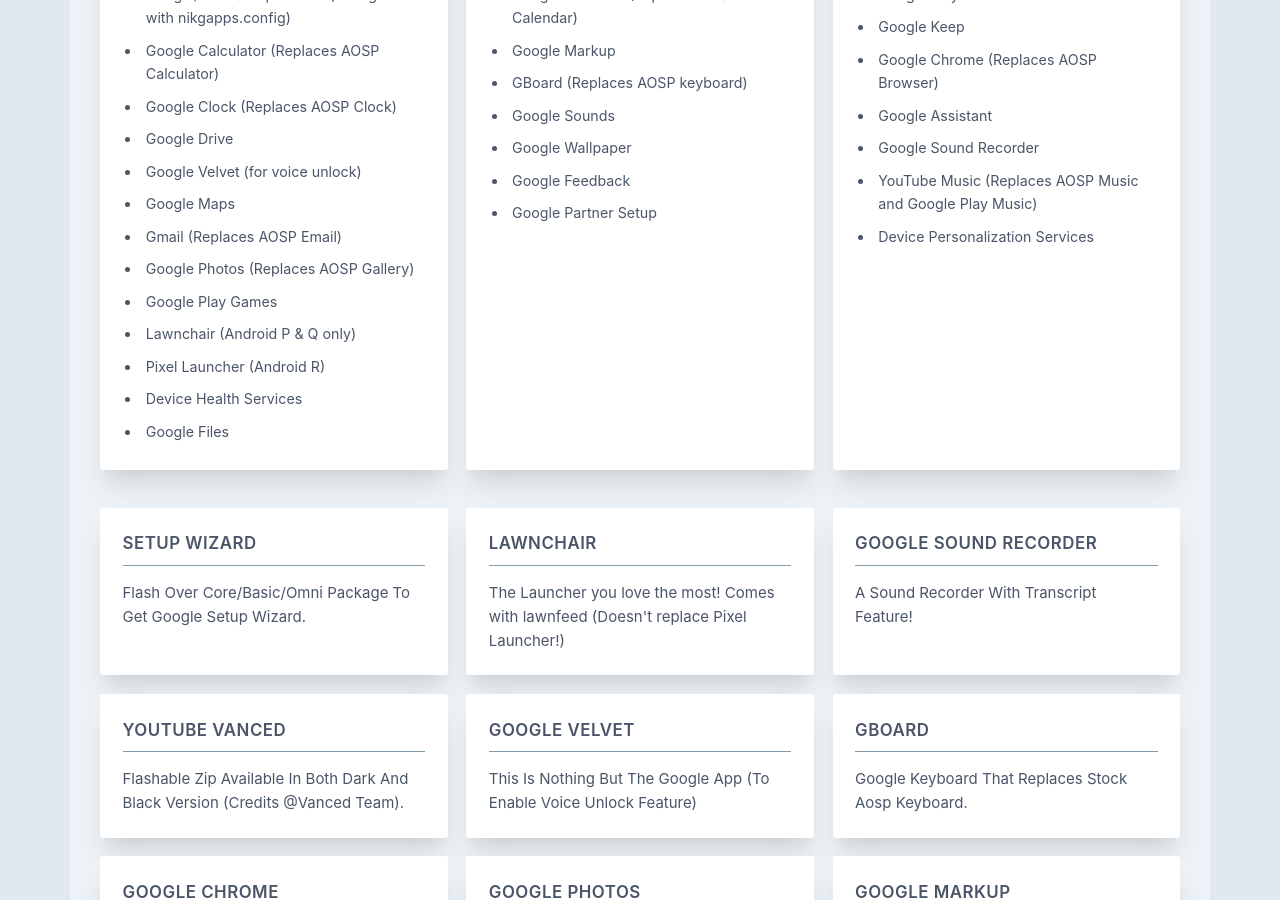
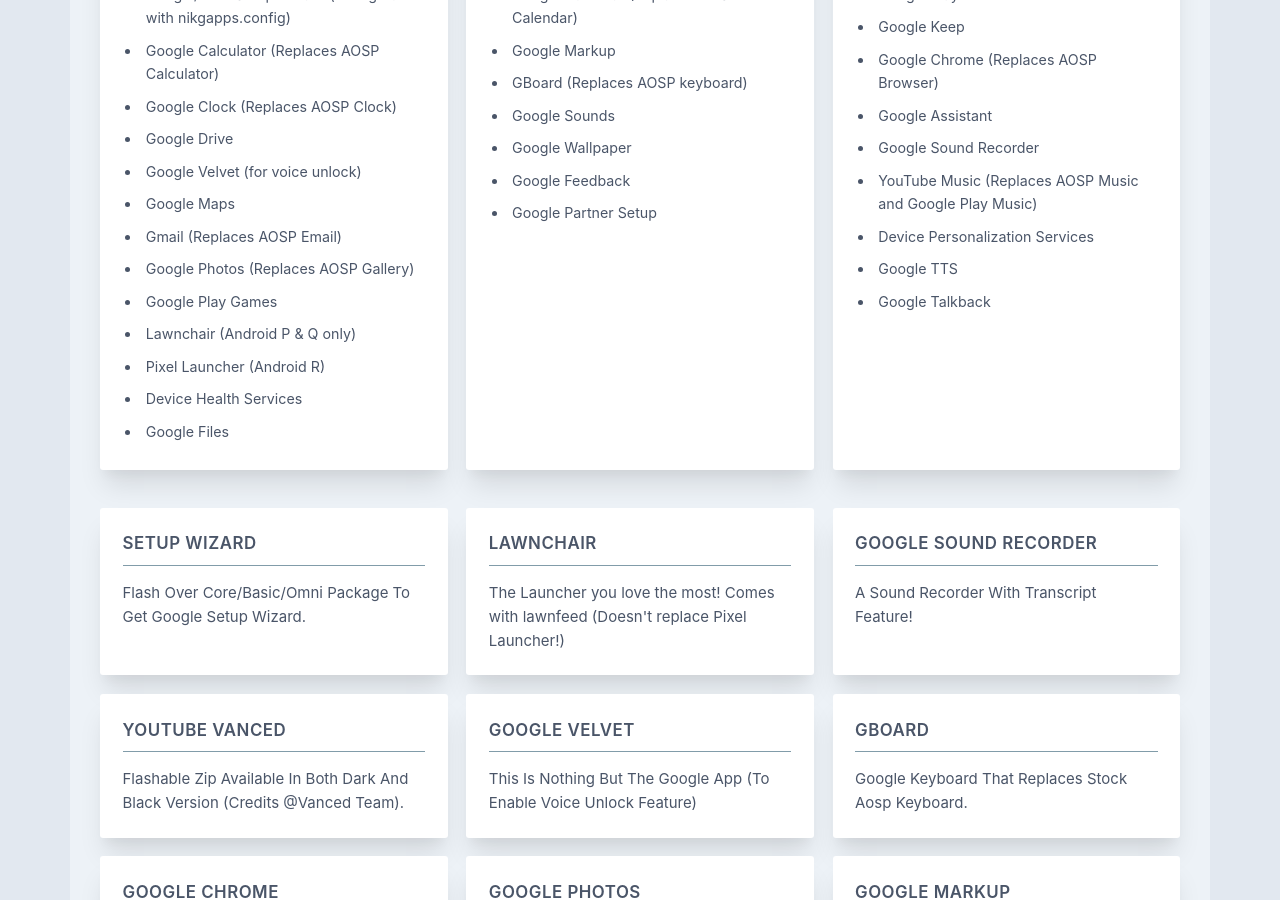
Before and after one commit to nikgapps/nikgapps.github.io, a Jekyll site: the page built from downloads.html, in a window 1280 px wide and 900 px high, scrolled down 865 px. Built offline with Jekyll 4.4.1, drawn with Linux system fonts in a browser that asks for light colours; some web fonts are replaced.

Commit message:
Add GoogleTTS and talkback

```diff
--- a/_data/downloads.yaml
+++ b/_data/downloads.yaml
@@ -56,3 +56,5 @@
           - item: Google Sound Recorder
           - item: YouTube Music (Replaces AOSP Music and Google Play Music)
           - item: Device Personalization Services
+          - item: Google TTS
+          - item: Google Talkback
```
